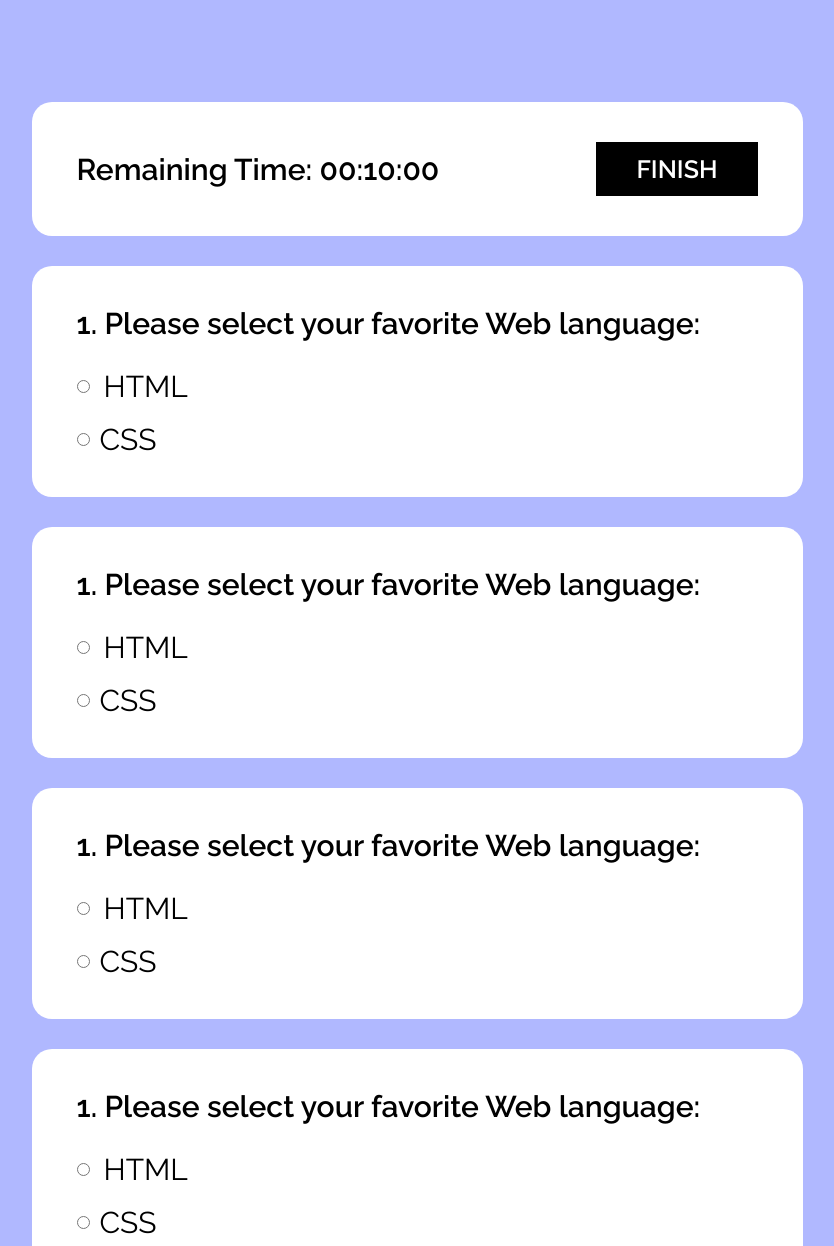
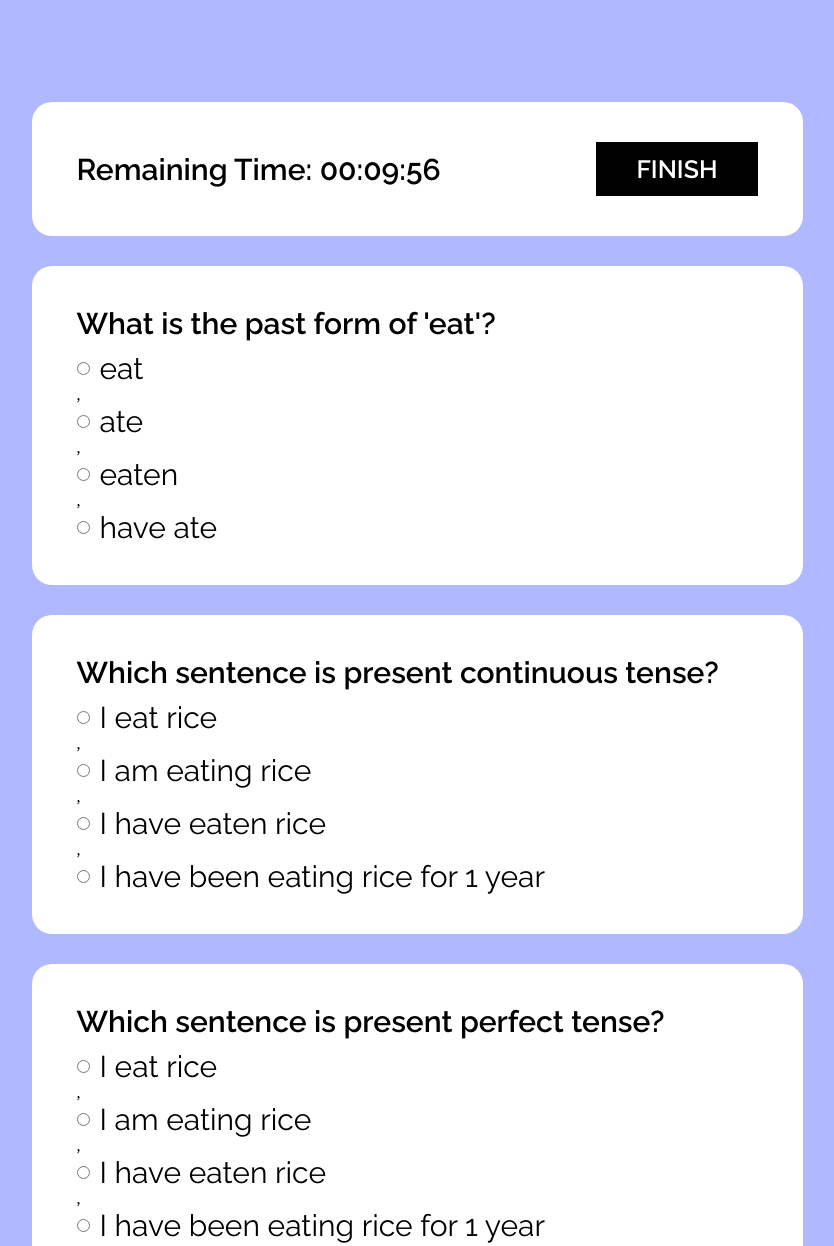
Before and after one commit to Tanvir-Alam625/MCQ-test, a plain HTML site: page templates/mcq.html in a window 1280 px wide. Shown: the top 1246 px of the page, without its empty margins (223-1057 px from the left). Drawn offline with Linux system fonts and the light colour scheme; a web font is replaced by a local one.

Commit message:
mcq data show dynamic

```diff
--- a/css/style.css
+++ b/css/style.css
@@ -247,3 +247,12 @@ main{
     margin: 5px;
     text-decoration: none;
 }
+.btn-disabled{
+    padding: 12px 40px;
+    font-size: 25px;
+    font-family: var(--font-raleway);
+    font-weight: var(--font-bold);
+    background-color: lightgrey;
+    outline: none;
+    border: 0;
+}
--- a/js/main.js
+++ b/js/main.js
@@ -0,0 +1,83 @@
+// all selectors
+const countDown = document.getElementById('countdown');
+const mcqContainer = document.getElementById('mcq-container');
+const finishButton = document.getElementById('finish-btn');
+
+
+// load the mcq data
+
+fetch("data.json")
+.then(res=>res.json())
+.then(data=>{
+
+    let mcqCount  = 1;
+    let resultCount = 0;
+    data.forEach(mcqQuestion => {
+        mcqCount++;
+        const div = document.createElement("div");
+        div.innerHTML = `
+                        <div class="mcq-question">
+                        <p>${mcqQuestion.title}</p>
+                        ${mcqQuestion?.options.map(option=>
+                            `<div class="input-box">
+                            <input  type="radio" id="${option}${mcqQuestion.title}" name="mcq${mcqCount}"  value="${option}/${mcqQuestion.title}">
+                            <label for="${option}${mcqQuestion.title}">${option}</label><br>
+                            </div>`
+                            )}
+                            </div>
+                            `;
+
+            mcqContainer.appendChild(div);
+            const mcqOption = document.querySelectorAll(`[name="mcq${mcqCount}"]`);
+            console.log(mcqOption);
+            mcqOption.forEach(answerOption => {
+                    answerOption.addEventListener('click',()=>{
+                        if(answerOption.value === mcqQuestion.answer){
+                            console.log("right");
+                        }
+                    })
+                });
+        });
+});
+
+const getResult=(result)=>{
+    console.log(result);
+}
+
+// boolean variables
+let mcqTimeIdentifier = false;
+
+// countdown timer
+const staringMinutes = 10;
+let totalSecond = staringMinutes * 60;
+const storedCounter =  setInterval(getUpdatecountdown,1000);
+
+function getUpdatecountdown() {
+    let minutes = Math.floor(totalSecond / 60);
+    let seconds = totalSecond % 60;
+    if(minutes < 1 && seconds < 1){
+        console.log('time over');
+        clearInterval(storedCounter);
+        finishButton.setAttribute('disabled', true);
+        finishButton.className = 'btn-disabled';
+        // changeLocation();
+    }
+    minutes = minutes < 10 ? '0' + minutes : minutes;
+    seconds = seconds < 10 ? '0' + seconds : seconds;
+    countDown.innerText = `00:${minutes}:${seconds}`;
+    totalSecond--;
+}
+
+
+
+
+
+const  changeLocation = () =>{
+
+}
+
+
+// finish button logic
+finishButton.addEventListener('click',()=>{
+console.log('clicked');
+});
--- /dev/null
+++ b/templates/data.json
@@ -0,0 +1,97 @@
+[
+    {
+      "title": "What is the past form of 'eat'?",
+      "options": ["eat", "ate", "eaten", "have ate"],
+      "answer": "ate"
+    },
+    {
+      "title": "Which sentence is present continuous tense?",
+      "options": [
+        "I eat rice",
+        "I am eating rice",
+        "I have eaten rice",
+        "I have been eating rice for 1 year"
+      ],
+      "answer": "I am eating rice"
+    },
+    {
+      "title": "Which sentence is present perfect tense?",
+      "options": [
+        "I eat rice",
+        "I am eating rice",
+        "I have eaten rice",
+        "I have been eating rice for 1 year"
+      ],
+      "answer": "I have eaten rice"
+    },
+    {
+      "title": "Which sentence is present perfect continuous tense?",
+      "options": [
+        "I eat rice",
+        "I am eating rice",
+        "I have eaten rice",
+        "I have been eating rice for 1 year"
+      ],
+      "answer": "I have been eating rice for 1 year"
+    },
+    {
+      "title": "Which sentence is past continuous tense?",
+      "options": [
+        "I eat rice",
+        "I was eating rice",
+        "I have eaten rice",
+        "I have been eating rice for 1 year"
+      ],
+      "answer": "I was eating rice"
+    },
+    {
+      "title": "Which sentence is past perfect tense?",
+      "options": [
+        "I eat rice",
+        "I was eating rice",
+        "I have eaten rice",
+        "I have been eating rice for 1 year"
+      ],
+      "answer": "I have eaten rice"
+    },
+    {
+      "title": "Which sentence is past perfect continuous tense?",
+      "options": [
+        "I eat rice",
+        "I was eating rice",
+        "I have eaten rice",
+        "I have been eating rice for 1 year"
+      ],
+      "answer": "I have been eating rice for 1 year"
+    },
+    {
+      "title": "Which sentence is future continuous tense?",
+      "options": [
+        "I eat rice",
+        "I will be eating rice",
+        "I have eaten rice",
+        "I have been eating rice for 1 year"
+      ],
+      "answer": "I will be eating rice"
+    },
+    {
+      "title": "Which sentence is future perfect tense?",
+      "options": [
+        "I eat rice",
+        "I will be eating rice",
+        "I will have eaten rice",
+        "I have been eating rice for 1 year"
+      ],
+      "answer": "I will have eaten rice"
+    },
+    {
+      "title": "Which sentence is future perfect continuous tense?",
+      "options": [
+        "I eat rice",
+        "I will be eating rice",
+        "I will have eaten rice",
+        "I will have been eating rice for 1 year"
+      ],
+      "answer": "I will have been eating rice for 1 year"
+    }
+ ]
--- a/templates/mcq.html
+++ b/templates/mcq.html
@@ -11,54 +11,11 @@
     <main class="mcq-section">
         <section class="mcq-container">
             <div class="mcq-header">
-                <h1>Remaining Time: 00:10:00</h1>
-                <button class="btn btn-finish">FINISH</button>
+                <h1>Remaining Time: <span id="countdown">00:10:00</span> </h1>
+                <button id="finish-btn" class="btn btn-finish">FINISH</button>
             </div>
-            <div class="mcq-question-container">
-                <div class="mcq-question">
-                    <p>1. Please select your favorite Web language:</p>
-                     <div class="input-box">
-                        <input  type="radio" id="html" name="fav_language" value="HTML">
-                        <label for="html">HTML</label><br>
-                    </div>
-                     <div class="input-box">
-                        <input type="radio" id="css" name="fav_language" value="CSS">
-                        <label for="css">CSS</label><br>
-                    </div>
-                </div>
-                <div class="mcq-question">
-                    <p>1. Please select your favorite Web language:</p>
-                     <div class="input-box">
-                        <input  type="radio" id="html" name="fav_language" value="HTML">
-                        <label for="html">HTML</label><br>
-                    </div>
-                     <div class="input-box">
-                        <input type="radio" id="css" name="fav_language" value="CSS">
-                        <label for="css">CSS</label><br>
-                    </div>
-                </div>
-                <div class="mcq-question">
-                    <p>1. Please select your favorite Web language:</p>
-                     <div class="input-box">
-                        <input  type="radio" id="html" name="fav_language" value="HTML">
-                        <label for="html">HTML</label><br>
-                    </div>
-                     <div class="input-box">
-                        <input type="radio" id="css" name="fav_language" value="CSS">
-                        <label for="css">CSS</label><br>
-                    </div>
-                </div>
-                <div class="mcq-question">
-                    <p>1. Please select your favorite Web language:</p>
-                     <div class="input-box">
-                        <input  type="radio" id="html" name="fav_language" value="HTML">
-                        <label for="html">HTML</label><br>
-                    </div>
-                     <div class="input-box">
-                        <input type="radio" id="css" name="fav_language" value="CSS">
-                        <label for="css">CSS</label><br>
-                    </div>
-                </div>
+            <div id="mcq-container" class="mcq-question-container">
+
             </div>
             <!-- <script>
                 const mcqOption = document.querySelectorAll('[name="fav_language"]');
@@ -70,5 +27,6 @@
             </script> -->
         </section>
     </main>
+    <script src="../js/main.js"></script>
 </body>
 </html>
```
